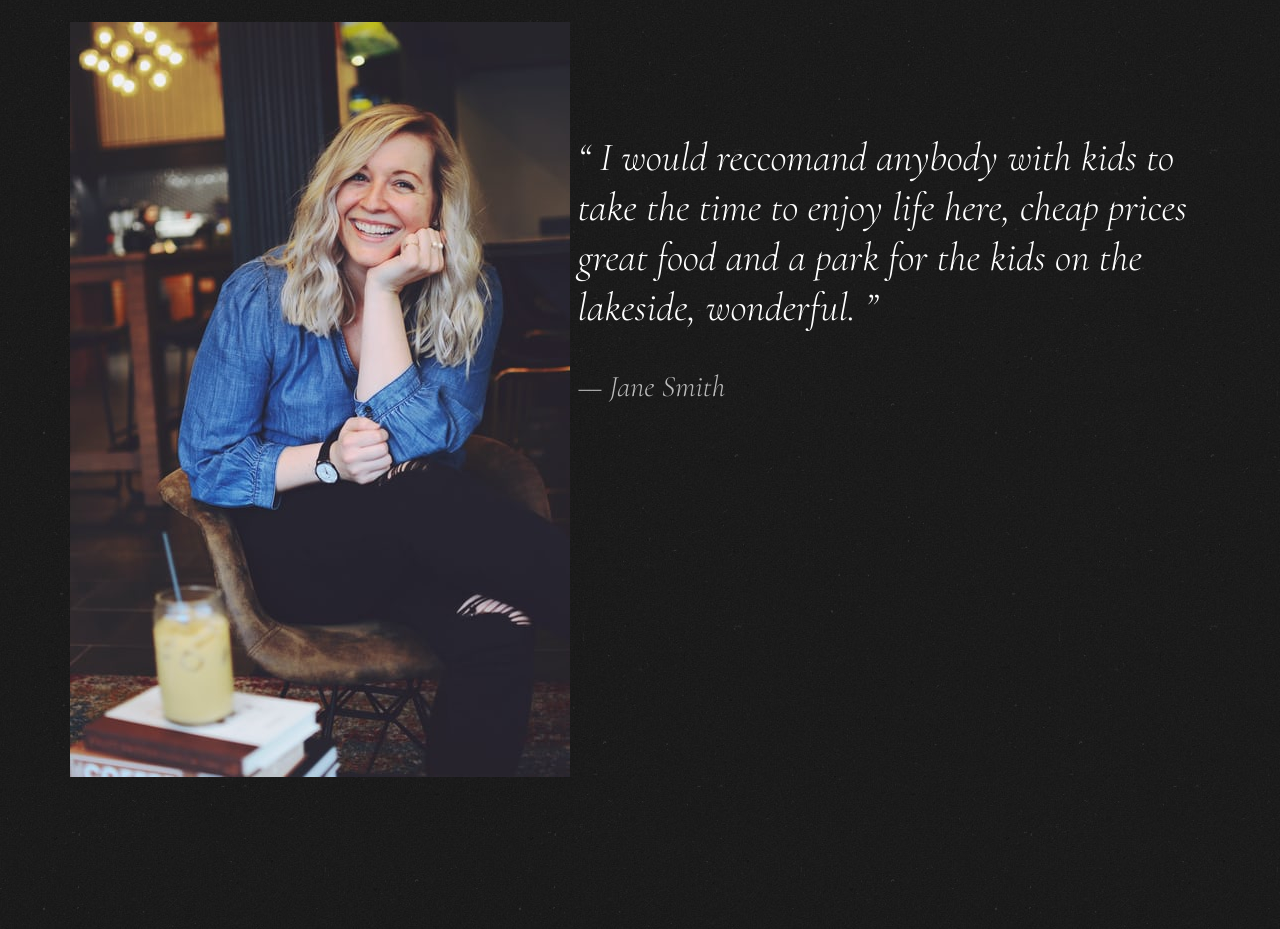
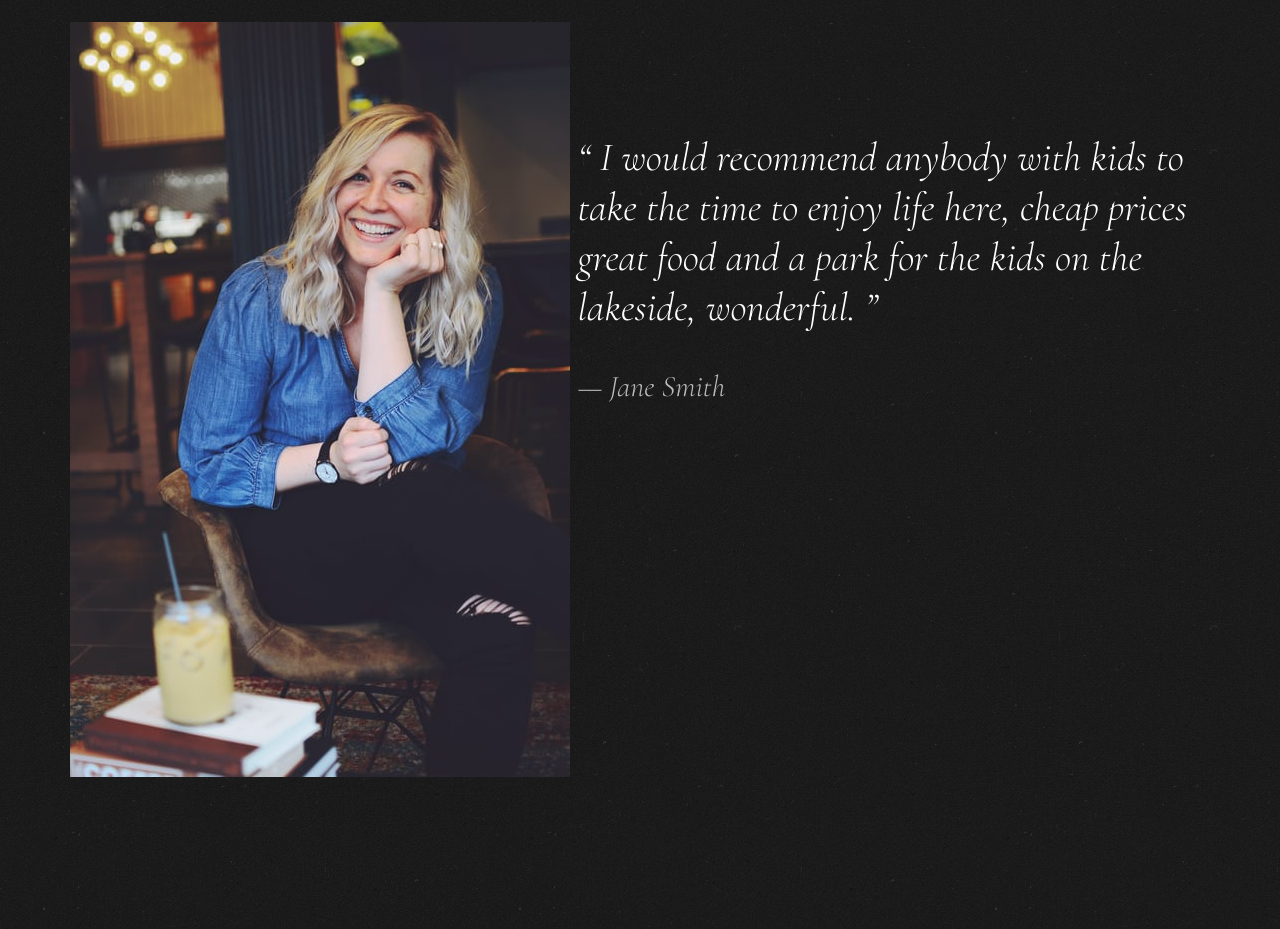
Before and after one commit to razseed/Cafe, a plain HTML site: page tasty/index.html in a window 1280 px wide. Shown: the part 3480-4409 px from the top of the page. Drawn offline with nearby package versions, Linux system fonts and the light colour scheme; files whose address does not match are found by name.

Commit message:
quick typo fix

```diff
--- a/tasty/index.html
+++ b/tasty/index.html
@@ -193,7 +193,7 @@
 							</div>
 							<div class="col-md-7 animate-box" data-animate-effect="fadeInRight">
 								<blockquote>
-									<p> &ldquo; I would reccomand anybody with kids to take the time to enjoy life here, cheap prices great food and a park for the kids on the lakeside, wonderful. &rdquo;</p>
+									<p> &ldquo; I would recommend anybody with kids to take the time to enjoy life here, cheap prices great food and a park for the kids on the lakeside, wonderful. &rdquo;</p>
 									<p class="author"><cite>&mdash; Jane Smith</cite></p>
 								</blockquote>
 							</div>
```
